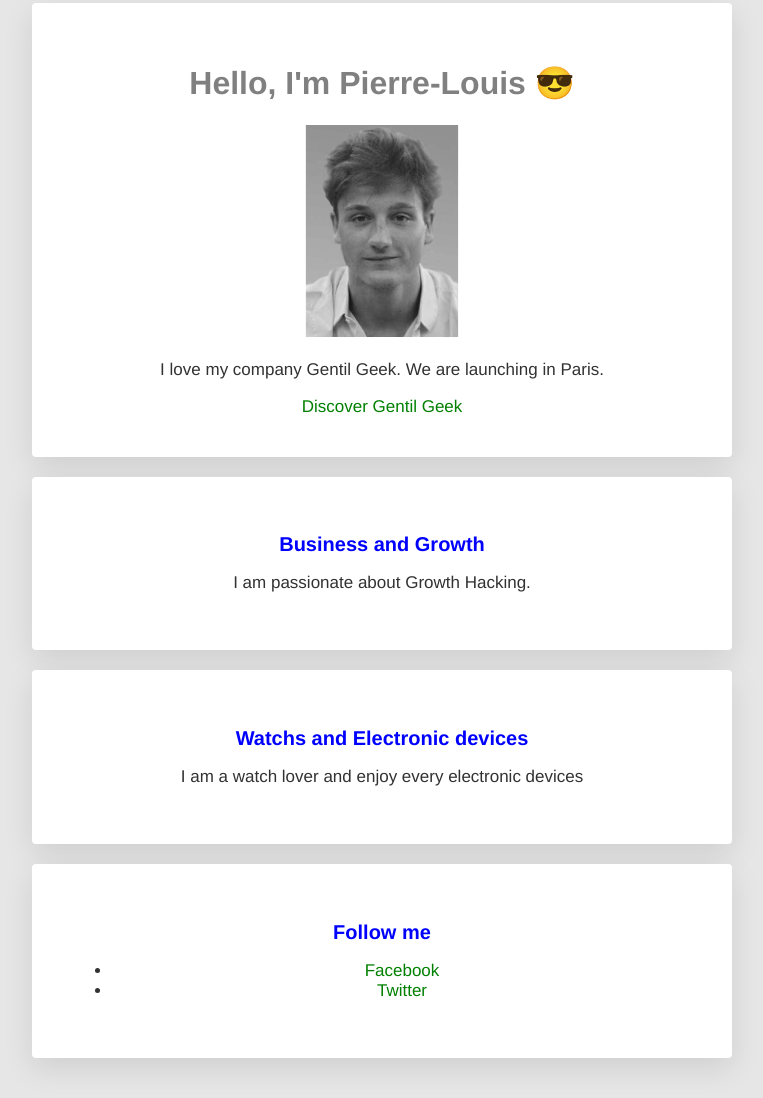
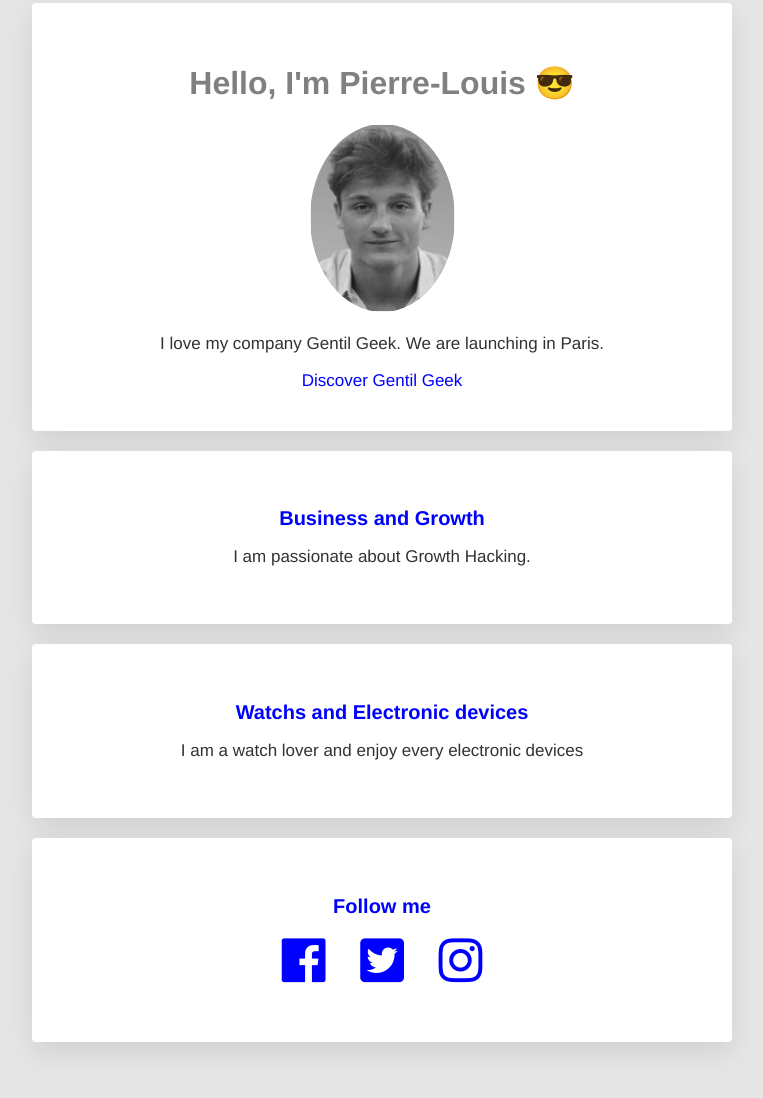
Before and after one commit to PierrelouisSauvaige/my-profile, a plain HTML site: page index.html in a window 1280 px wide. Shown: the part 37-1135 px from the top of the page, without its empty margins (258-1021 px from the left). Drawn offline with Linux system fonts and the light colour scheme.

Commit message:
modification profil

```diff
--- a/index.html
+++ b/index.html
@@ -7,6 +7,7 @@
 	  <meta charset="utf-8">
     <link href="style.css" rel="stylesheet">
     <link rel="stylesheet" href="style.css">
+    <link rel="stylesheet" href="https://use.fontawesome.com/releases/v5.6.3/css/all.css" integrity="sha384-UHRtZLI+pbxtHCWp1t77Bi1L4ZtiqrqD80Kn4Z8NTSRyMA2Fd33n5dQ8lWUE00s/" crossorigin="anonymous">
   </head>
 
   <body>
@@ -14,7 +15,7 @@
     <div class="container">
       <div class="card-white">
         <h1>Hello, I'm Pierre-Louis 😎</h1>
-    <img src="images/Photo CV 2017.png" class=:"img-circle" witdth="100px" alt="Photo Pierre-Louis">
+    <img src="images/Photo CV 2017.png" class="img-circle" witdth="100px" alt="Photo Pierre-Louis">
   <p>
     I love my company Gentil Geek. We are launching in Paris.
   </p>
@@ -32,10 +33,13 @@
       <h2>Follow me</h2>
       <ul class="list-inline">
         <li>
-          <a href="https://www.facebook.fr">Facebook</a>
+          <a href="https://www.facebook.fr"><i class="fab fa-facebook"></i></a>
         </li>
         <li>
-          <a href="https://www.twitter.fr">Twitter </a>
+          <a href="https://www.twitter.fr"><i class="fab fa-twitter-square"></i></a>
+        </li>
+        <li>
+          <a href="https://www.twitter.fr"><i class="fab fa-instagram"></i></a>
         </li>
       </ul>
       </div>
--- a/style.css
+++ b/style.css
@@ -22,12 +22,12 @@ h2 {
 }
 
 a {
-  color: green;
+  color: blue;
   text-decoration: none;
-  transition: color 0.3s ease;
+  transition: color 0.5s ease;
 }
 a:hover {
-  color: yellow;
+  color: #0f0a3c;
   text-decoration: none;
 }
 
@@ -46,7 +46,28 @@ a:hover {
 }
 
 .img-circle{
-border-radius: 50px;
+border-radius: 50%;
+width: 145px;
+height: 188px;
+
 }
 
-.btn-blue
+.list-inline {
+	text-align: center;
+	word-spacing: 30px;
+	list-style: none;
+	padding-left: 0px;
+}
+
+.list-inline li {
+	display: inline;
+	text-align: center;
+}
+
+.list-inline i{
+	font-size: 50px;
+
+
+}
+
+.
```
